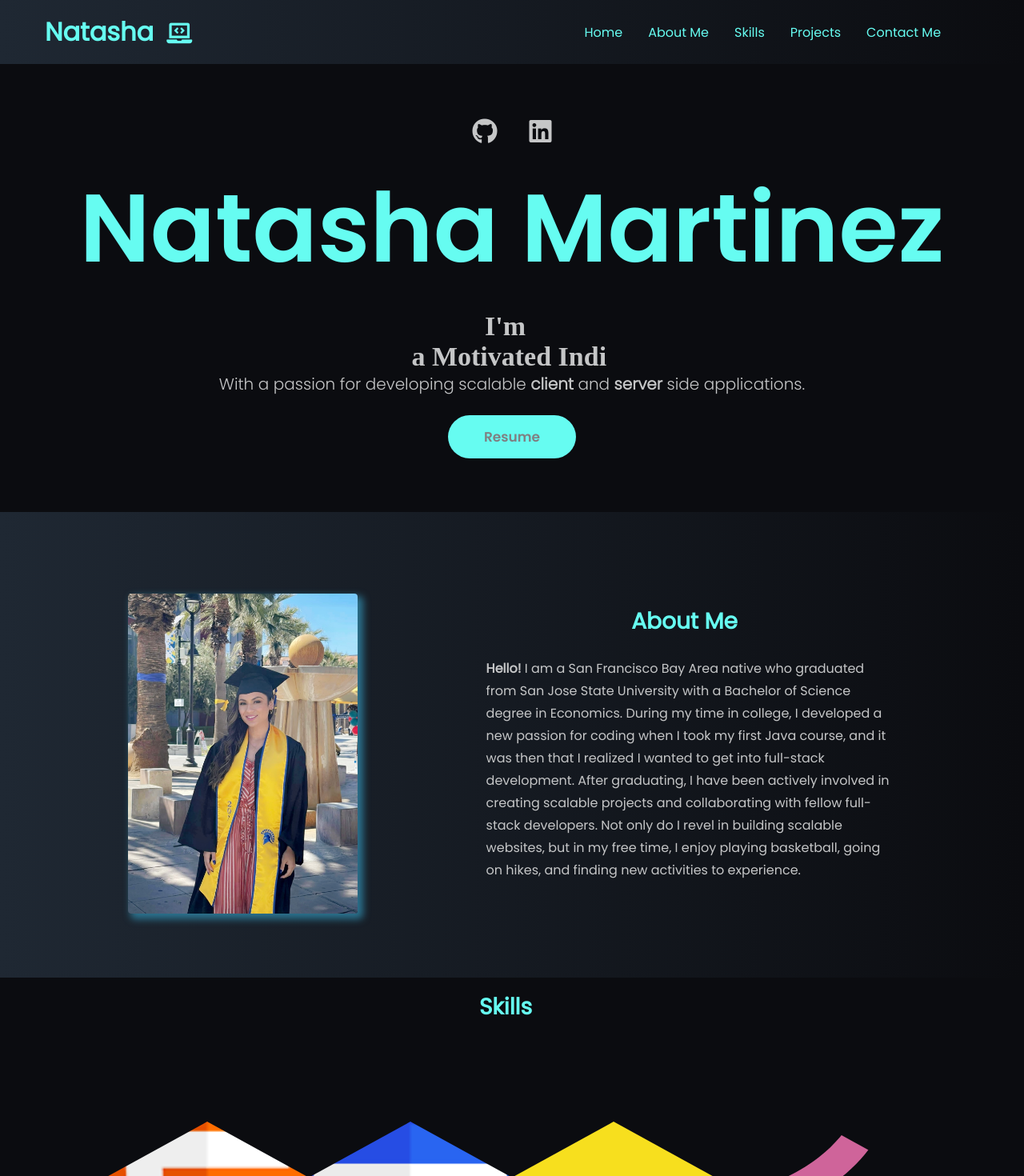
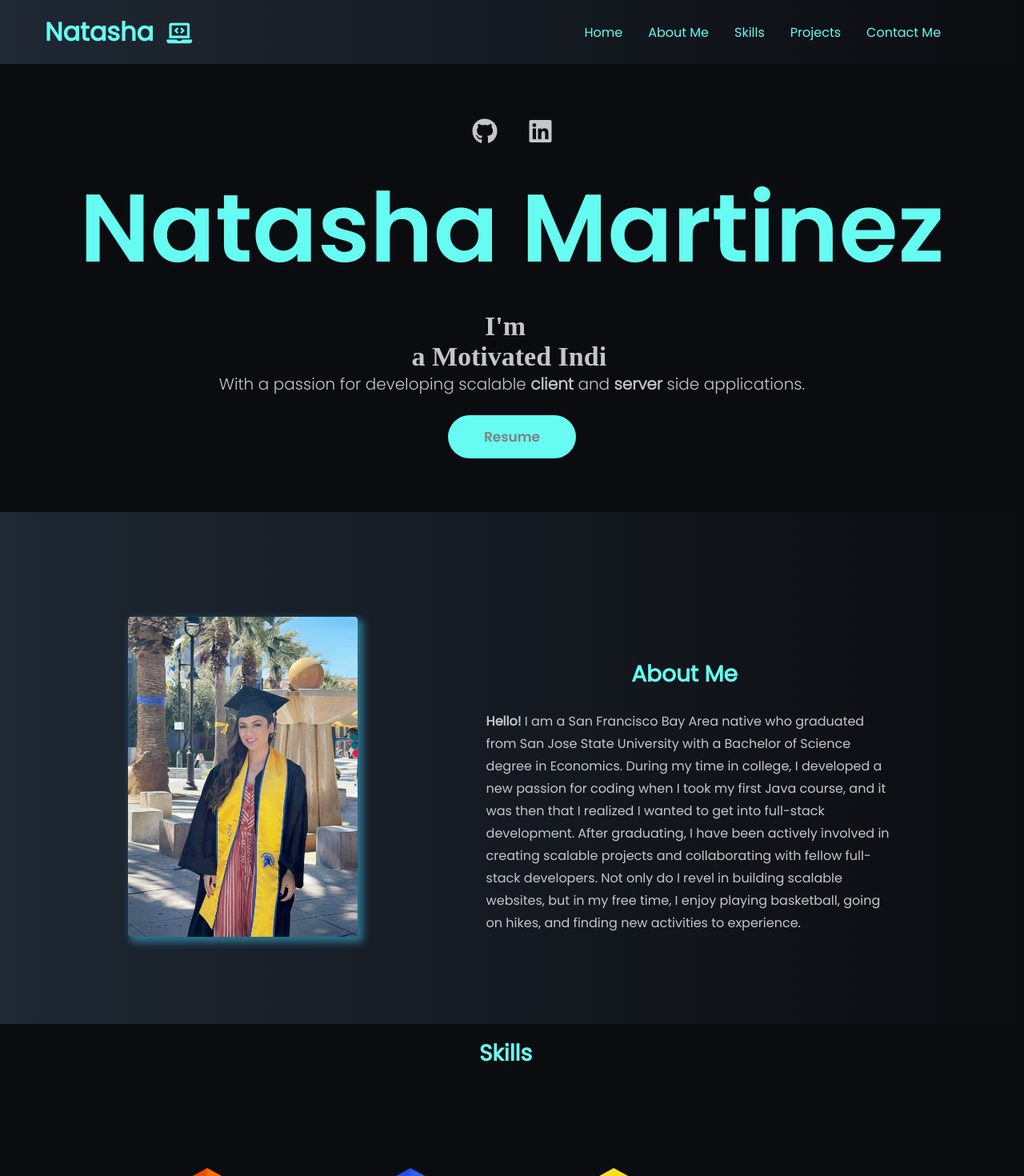
Before and after one commit to NMarti20/natasha-martinez-portfolio, a React (Create React App) app: page / in a window 1280 px wide. Shown: the top 1470 px of the page at 80% size. Built offline with nearby package versions, Linux system fonts and the light colour scheme; the HTML template or start-up script is replaced by a standard one.

Commit message:
fixed about me section so description doesnt fill over to skills section

```diff
--- a/src/components/AboutMe/_aboutMe.scss
+++ b/src/components/AboutMe/_aboutMe.scss
@@ -11,6 +11,7 @@
   @media (min-width: 768px) {
     flex-direction: row;
     justify-content: space-evenly;
+    height: 80vh;
   }
 
   &__grad-pic {
@@ -22,7 +23,7 @@
     }
     @media (min-width: 768px) {
       // margin: 0;
-      height: 40vh;
+      height: 50vh;
       //   margin: ;
     }
     @media (min-width: 768px) {
@@ -36,7 +37,8 @@
     align-items: center;
     margin: 0 0 48px 0;
     @media (min-width: 768px) {
-      margin: 48px 0 0 0;
+      // margin: 0px 0 0 0;
+      height: 55vh;
     }
     @media (min-width: 1280px) {
       margin: 68px 0 0 0;
```
